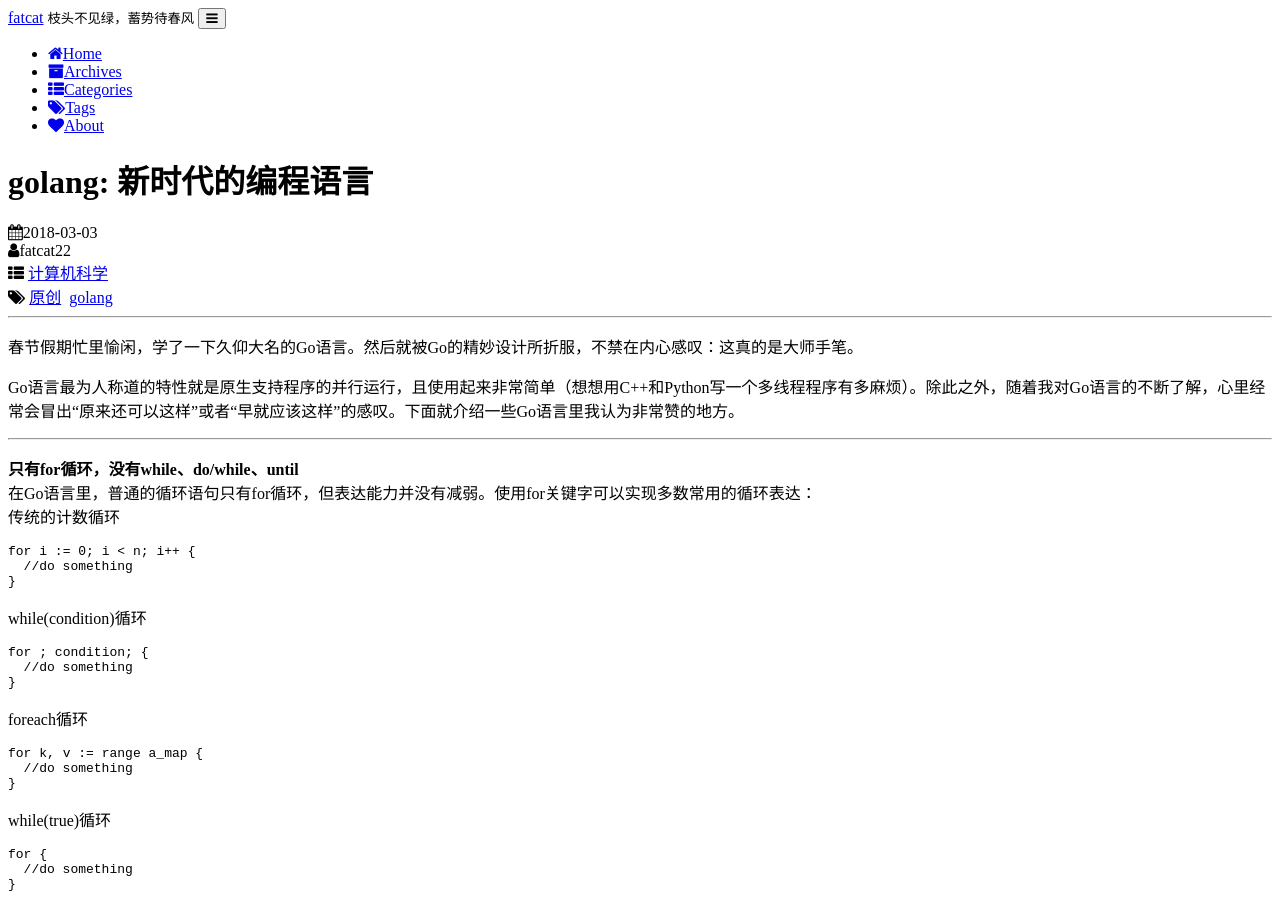
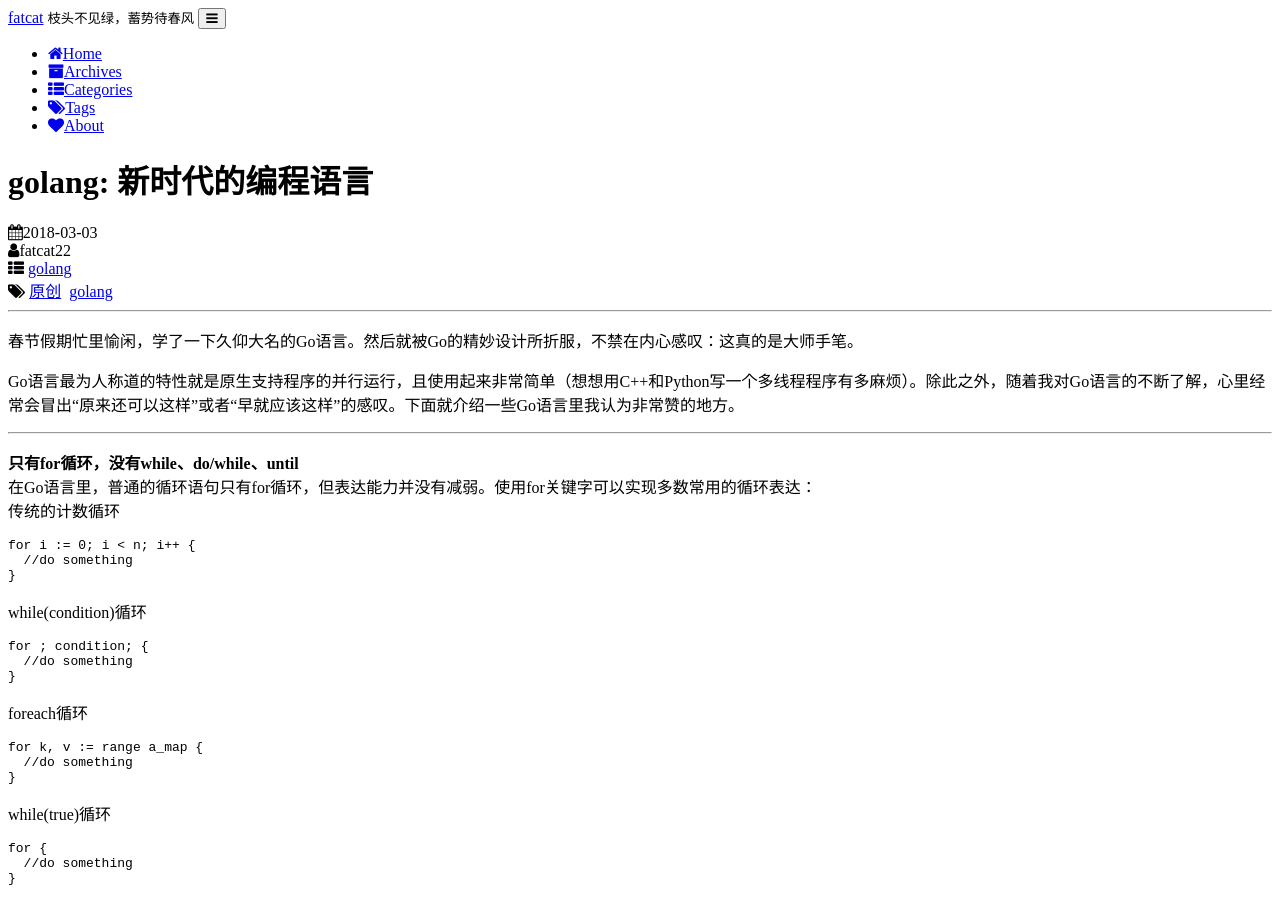
Before and after one commit to fatcat22/fatcat22.github.io, a Jekyll site: the page built from _posts/2018-03-03-go-a-language-of-this-epoch.md, in a window 1280 px wide and 900 px high. Built offline with Jekyll 4.4.1, drawn with Linux system fonts in a browser that asks for light colours; comment, search, counter and statistics services are not loaded; a style sheet for code colours, icons or effects is not loaded.

Commit message:
change categories

```diff
--- a/_posts/2018-03-03-go-a-language-of-this-epoch.md
+++ b/_posts/2018-03-03-go-a-language-of-this-epoch.md
@@ -1,7 +1,7 @@
 ---
 layout: post
 title:  "golang: 新时代的编程语言"
-categories: 计算机科学
+categories: golang
 tags: 原创 golang
 excerpt: 在软件编程的世界里，每一个时代都会出现一个代表性的语言，比如C、C++、JAVA和Python。虽然这几个语言仍是目前主流的编程语言，但我认为最能代表当前这个时代的语言，却是Go。
 author: fatcat22
```
